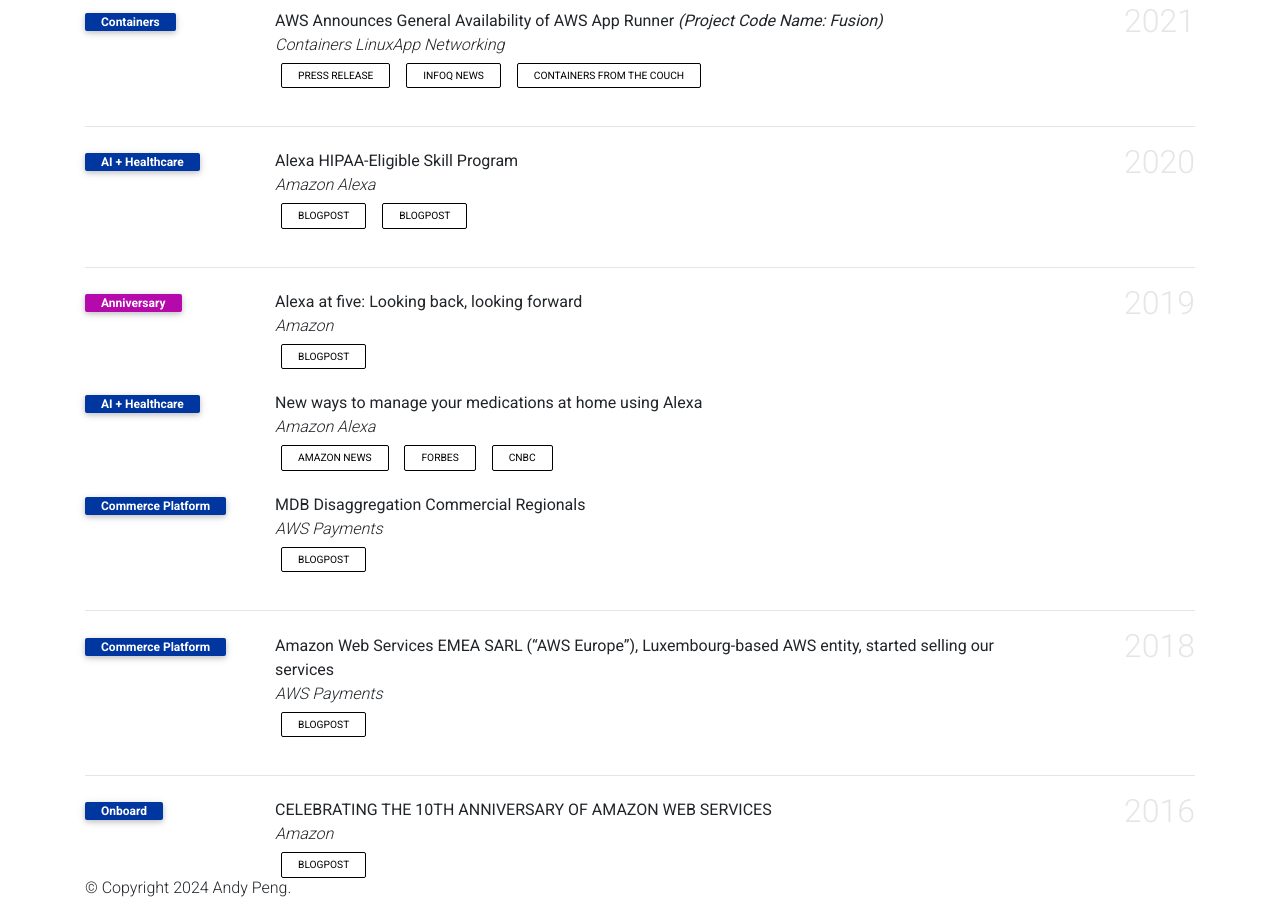
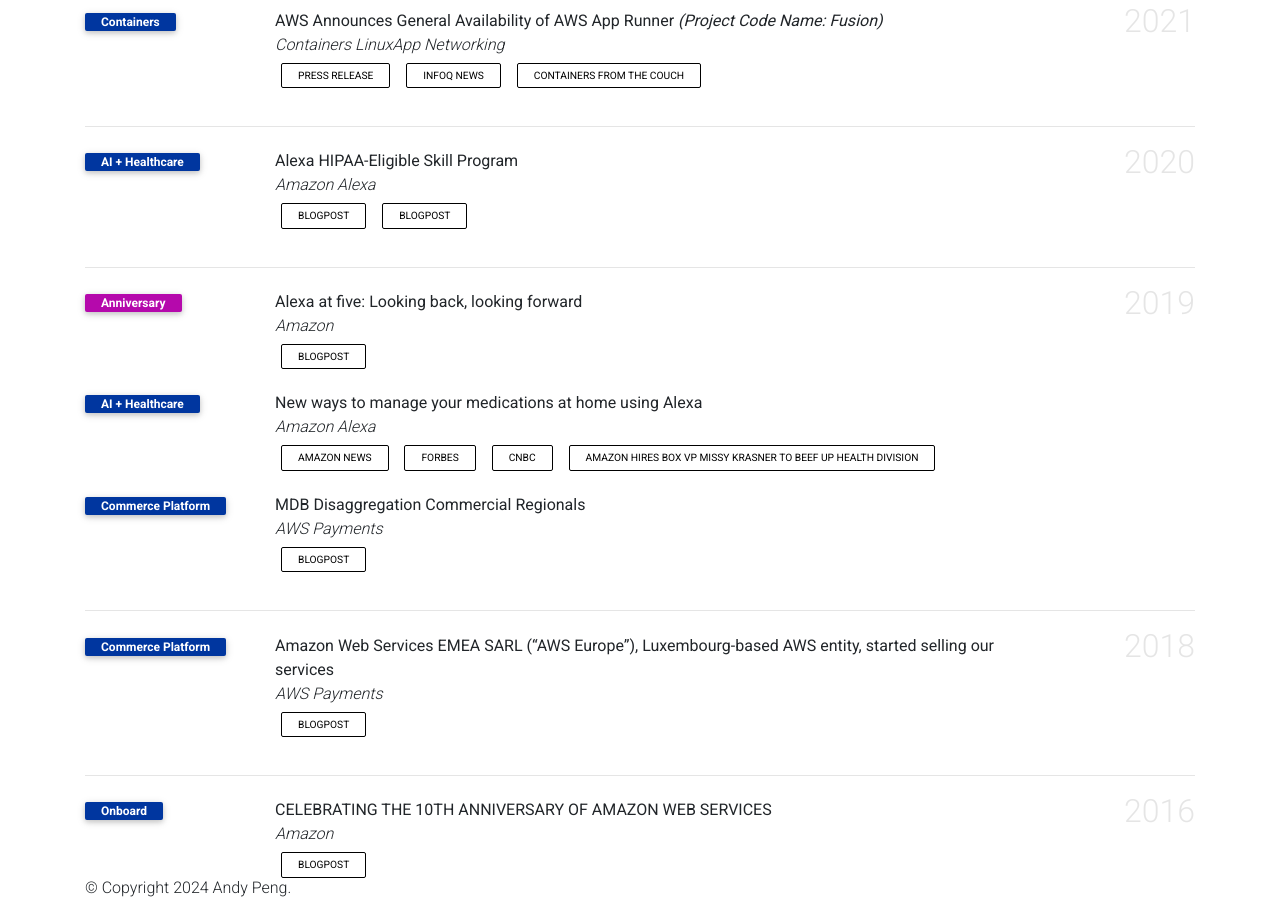
Before and after one commit to gfw001/gfw001.github.io, a Jekyll site: the page products.html, which Jekyll copies as it is, in a window 1280 px wide and 900 px high, scrolled down 2007 px. Built offline with Jekyll 4.4.1, drawn with Linux system fonts in a browser that asks for light colours; comment, search, counter and statistics services are not loaded; a style sheet for code colours, icons or effects is not loaded.

Commit message:
Update products.html

```diff
--- a/products.html
+++ b/products.html
@@ -444,6 +444,7 @@
                      <a href="https://www.aboutamazon.com/news/devices/new-ways-to-manage-your-medications-at-home-using-alexa" class="btn btn-sm z-depth-0" role="button" rel="external nofollow noopener" target="_blank">Amazon News</a>
                      <a href="https://www.forbes.com/sites/krisholt/2019/11/26/amazons-alexa-can-now-remind-you-when-to-take-your-medications/" class="btn btn-sm z-depth-0" role="button" rel="external nofollow noopener" target="_blank">Forbes</a>
                      <a href="https://www.cnbc.com/2019/11/26/amazon-alexa-will-now-remind-you-when-to-take-your-pills.html" class="btn btn-sm z-depth-0" role="button" rel="external nofollow noopener" target="_blank">CNBC</a>
+                     <a href="https://www.cnbc.com/2017/07/20/amazon-hires-box-vp-missy-krasner-to-beef-up-health-division.html" class="btn btn-sm z-depth-0" role="button" rel="external nofollow noopener" target="_blank">Amazon hires Box VP Missy Krasner to beef up health division</a>
                </div>
                <div class="badges">
                   <span class="altmetric-embed" data-hide-no-mentions="true" data-hide-less-than="15" data-badge-type="2" data-badge-popover="right"></span> <span class="__dimensions_badge_embed__" data-pmid="" data-hide-zero-citations="true" data-style="small_rectangle" data-legend="hover-right" style="margin-bottom: 3px;"></span>
```
